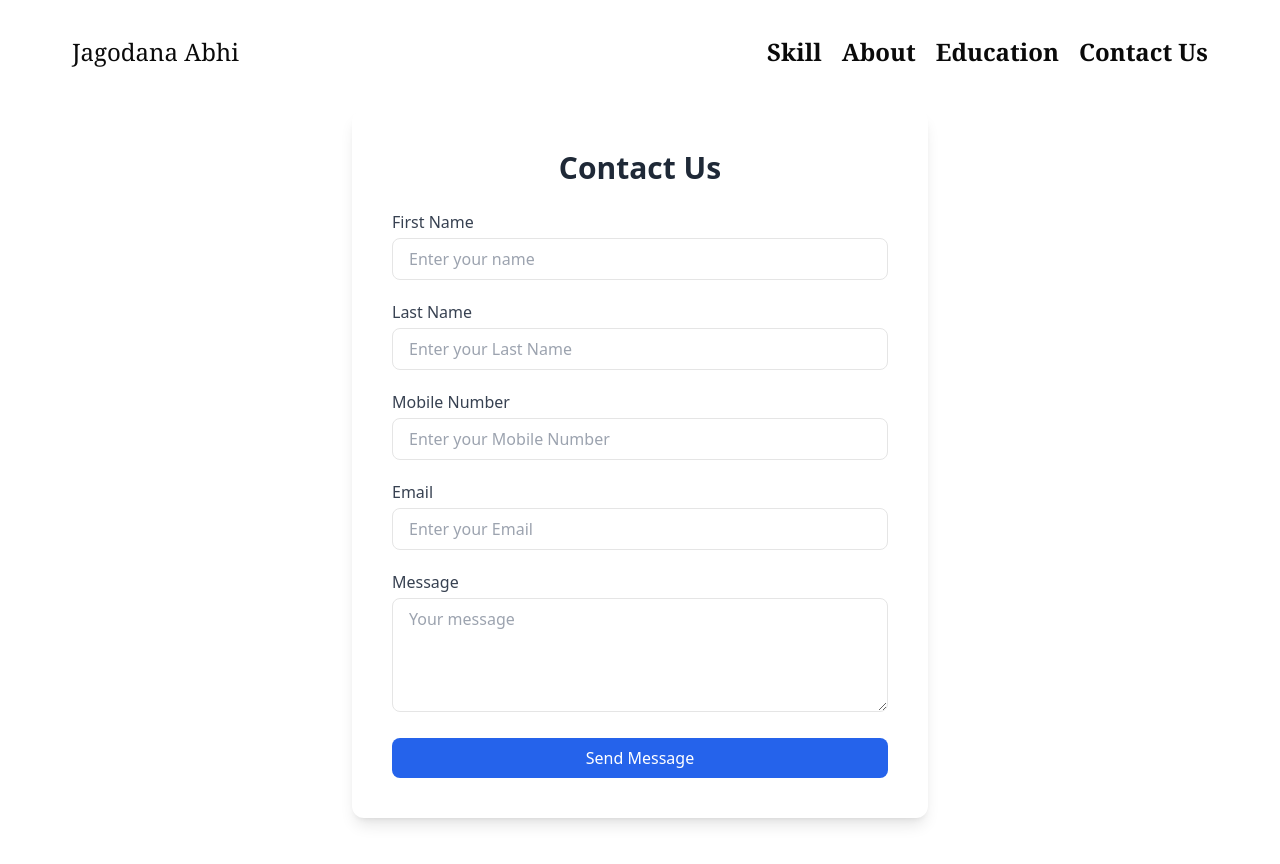
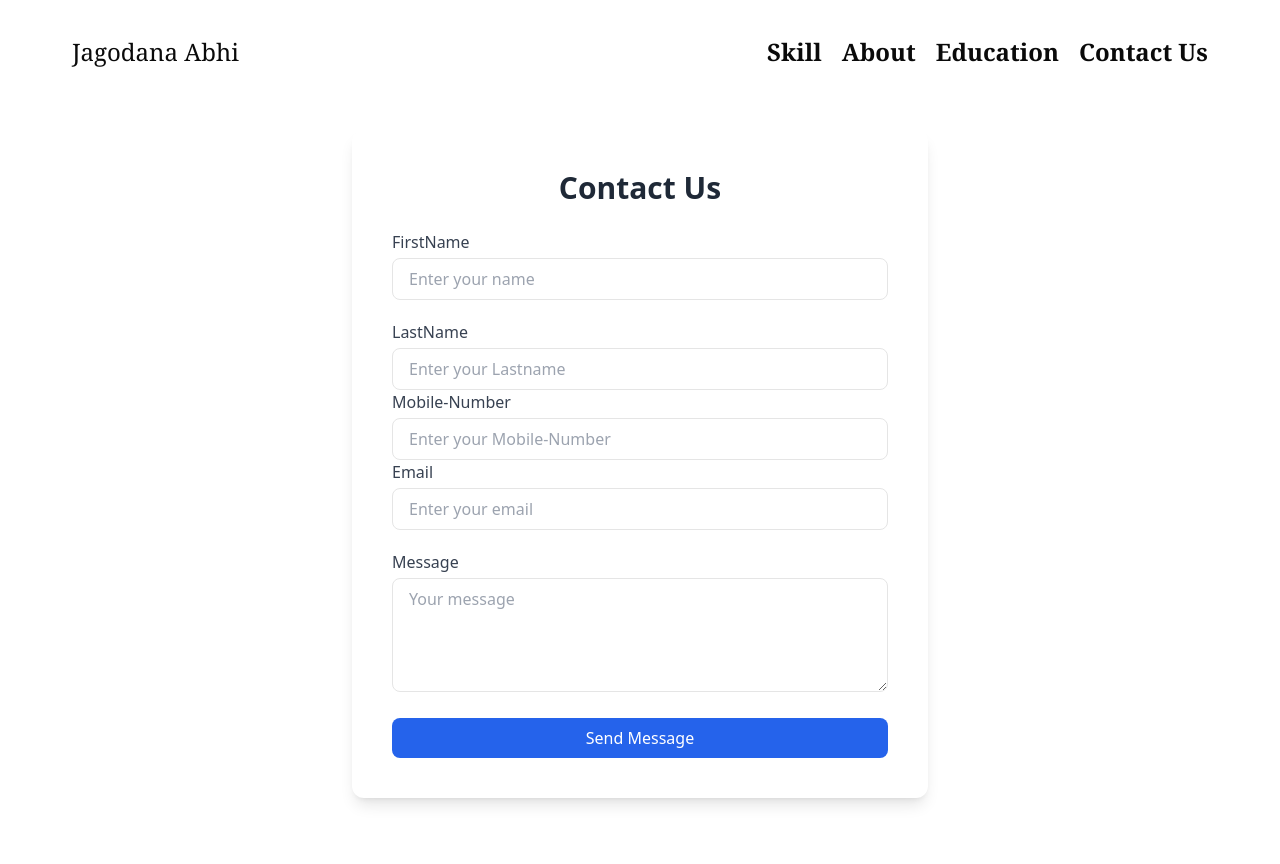
Before and after one commit to Abhayjagodana/Profile, a React (Vite) app: page /Contact in a window 1280 px wide. Built offline with nearby package versions, Linux system fonts and the light colour scheme.

Commit message:
first commit

```diff
--- a/src/Pages/Contact.tsx
+++ b/src/Pages/Contact.tsx
@@ -1,33 +1,36 @@
 import axios from 'axios';
 import { useForm } from 'react-hook-form';
+import { zodResolver } from '@hookform/resolvers/zod';
 import { z } from 'zod';
-import { zodResolver } from '@hookform/resolvers/zod';
 
-// Schema definition
-const contactSchema = z.object({
+
+const contactschema = z.object({
     firstName: z
         .string()
-        .min(3, 'First Name must be at least 3 characters')
-        .max(10, 'First Name must not exceed 10 characters')
+        .min(3, "*MinLength At least 3 ")
+        .max(10, "*MaxLength At least 10 ")
         .regex(/^[A-Za-z\s]+$/, 'Only letters are allowed'),
+
     lastName: z
         .string()
-        .min(3, 'Last Name must be at least 3 characters')
-        .max(10, 'Last Name must not exceed 10 characters')
+        .min(3, "*MinLength At least 3 ")
+        .max(10, "*MaxLength At least 10 ")
         .regex(/^[A-Za-z\s]+$/, 'Only letters are allowed'),
+
     MobileNumber: z
         .string()
         .regex(/^[6-9]\d{9}$/, 'Enter a valid 10-digit mobile number'),
+
     Email: z
         .string()
         .email('Enter a valid email address'),
+
     Message: z
         .string()
-        .min(5, 'Message must be at least 5 characters'),
+        .min(5, 'MinLength At least 5'),
 });
 
-// Infer TypeScript type from Zod
-type ContactFormData = z.infer<typeof contactSchema>;
+type formData = z.infer<typeof contactschema>
 
 function Contact() {
     const {
@@ -35,122 +38,155 @@ function Contact() {
         handleSubmit,
         reset,
         formState: { errors },
-    } = useForm<ContactFormData>({
-        resolver: zodResolver(contactSchema),
+    } = useForm<formData>({
+        resolver: zodResolver(contactschema),
         defaultValues: {
             firstName: '',
             lastName: '',
             MobileNumber: '',
             Email: '',
-            Message: '',
-        },
-    });
+            Message: ''
+        }
+    })
 
-    const onSubmit = async (data: ContactFormData) => {
+    const onSubmit = async (data: formData) => {
+
         try {
-            const response = await axios.post(`https://jsonplaceholder.typicode.com/${import.meta.env.VITE_API_URL}`, {
+            const responce = await axios.post(`https://jsonplaceholder.typicode.com/${import.meta.env.VITE_API_URL}`, {
                 firstName: data.firstName,
                 lastName: data.lastName,
                 MobileNumber: data.MobileNumber,
                 Email: data.Email,
                 Message: data.Message
             });
-            console.log(response.data);
-            alert('Message Sent Successfully');
+            console.log(responce.data)
+            alert("Message Sent Succesfully");
             reset();
-        } catch (error) {
-            console.error(error);
-            alert('Failed to send your message');
         }
-    };
-
+        catch (error) {
+            console.log(error);
+            alert("Faill Your Message");
+        }
+    }
     return (
-        <div className="min-h-screen flex items-center justify-center px-4 py-10">
+        <div>
+            <div className="min-h-screen  flex items-center justify-center px-4 py-10">
                 <div className="w-full max-w-xl bg-white shadow-lg rounded-xl p-6 sm:p-10">
                     <h2 className="text-3xl font-bold text-center mb-6 text-gray-800">Contact Us</h2>
                     <form className="space-y-5" onSubmit={handleSubmit(onSubmit)}>
-                    {/* First Name */}
                         <div>
-                        <label htmlFor="firstName" className="block mb-1 text-gray-700 font-medium">
-                            First Name
+                            <label htmlFor="name" className="block mb-1 text-gray-700 font-medium">
+                                FirstName
                             </label>
                             <input
-                            id="firstName"
+                                id="name"
                                 type="text"
                                 placeholder="Enter your name"
-                            {...register('firstName')}
+                                {...register('firstName',
+                                    // {
+                                    //     required: { value: true, message: "*please Enter Fill" },
+                                    //     maxLength: { value: 10, message: "*maxlength At least 10 " },
+                                    //     minLength: { value: 3, message: "*MinLength At least 3" },
+                                    //     pattern: { value: /^[A-Za-z\s]+$/, message: "Only letters are allowed" }
+                                    // }
+
+                                )}
                                 className="w-full px-4 py-2 border rounded-lg focus:outline-none focus:ring-2 focus:ring-blue-500"
                             />
-                        {errors.firstName && (
-                            <p className="text-red-500 text-sm flex justify-center">{errors.firstName.message}</p>
+                            {errors.firstName?.message && (
+                                <p className="text-red-500 text-sm flex justify-center">{String(errors.firstName.message)}</p>
                             )}
                         </div>
 
-                    {/* Last Name */}
                         <div>
-                        <label htmlFor="lastName" className="block mb-1 text-gray-700 font-medium">
-                            Last Name
+                            <div>
+                                <label htmlFor="name" className="block mb-1 text-gray-700 font-medium">
+                                    LastName
                                 </label>
                                 <input
-                            id="lastName"
+                                    id="name"
                                     type="text"
-                            placeholder="Enter your Last Name"
-                            {...register('lastName')}
+                                    placeholder="Enter your Lastname"
+                                    {...register('lastName',
+                                        // {
+                                        //     required: { value: true, message: "Please Enter Fill" },
+                                        //     minLength: { value: 3, message: "MinLength At Least 3" },
+                                        //     maxLength: { value: 10, message: "MaxLength At Least 10" },
+                                        //     pattern: { value: /^[A-Za-z\s]+$/, message: "Only letters are allowed" }
+                                        // }
+                                    )}
                                     className="w-full px-4 py-2 border rounded-lg focus:outline-none focus:ring-2 focus:ring-blue-500"
                                 />
-                        {errors.lastName && (
-                            <p className="text-red-500 text-sm flex justify-center">{errors.lastName.message}</p>
+                                {errors.lastName?.message && (
+                                    <p className="text-red-500 text-sm flex justify-center">{String(errors.lastName.message)}</p>
                                 )}
                             </div>
 
-                    {/* Mobile Number */}
                             <div>
-                        <label htmlFor="MobileNumber" className="block mb-1 text-gray-700 font-medium">
-                            Mobile Number
+                                <div>
+                                    <label htmlFor="name" className="block mb-1 text-gray-700 font-medium">
+                                        Mobile-Number
                                     </label>
                                     <input
-                            id="MobileNumber"
+                                        id="name"
                                         type="text"
-                            placeholder="Enter your Mobile Number"
-                            {...register('MobileNumber')}
+                                        placeholder="Enter your Mobile-Number"
+                                        {...register('MobileNumber',
+                                            // {
+                                            //     required: { value: true, message: "Please Enter Fill" },
+                                            //     pattern: { value: /^[6-9]\d{9}$/, message: "Enter a valid 10-digit mobile number" }
+                                            // }
+                                        )}
                                         className="w-full px-4 py-2 border rounded-lg focus:outline-none focus:ring-2 focus:ring-blue-500"
                                     />
-                        {errors.MobileNumber && (
-                            <p className="text-red-500 text-sm flex justify-center">{errors.MobileNumber.message}</p>
+                                    {errors.MobileNumber?.message && (
+                                        <p className="text-red-500 text-sm flex justify-center">{String(errors.MobileNumber.message)}</p>
                                     )}
                                 </div>
 
-                    {/* Email */}
                                 <div>
-                        <label htmlFor="Email" className="block mb-1 text-gray-700 font-medium">
+
+                                </div>
+                            </div>
+                            <label htmlFor="email" className="block mb-1 text-gray-700 font-medium">
                                 Email
                             </label>
                             <input
-                            id="Email"
+                                id="email"
                                 type="text"
-                            placeholder="Enter your Email"
-                            {...register('Email')}
+                                placeholder="Enter your email"
+                                {...register('Email',
+                                    // {
+                                    //     required: { value: true, message: "Please Enter Fill" },
+                                    //     pattern: { value: /^[^\s@]+@[^\s@]+\.[^\s@]+$/, message: "Enter a valid email address" }
+
+                                    // }
+                                )}
                                 className="w-full px-4 py-2 border rounded-lg focus:outline-none focus:ring-2 focus:ring-blue-500"
                             />
-                        {errors.Email && (
-                            <p className="text-red-500 text-sm flex justify-center">{errors.Email.message}</p>
+                            {errors.Email?.message && (
+                                <p className="text-red-500 text-sm flex justify-center">{String(errors.Email.message)}</p>
                             )}
                         </div>
 
-                    {/* Message */}
                         <div>
-                        <label htmlFor="Message" className="block mb-1 text-gray-700 font-medium">
+                            <label htmlFor="message" className="block mb-1 text-gray-700 font-medium">
                                 Message
                             </label>
                             <textarea
-                            id="Message"
+                                id="message"
+                                placeholder="Your message"
+                                {...register('Message',
+                                    // {
+                                    //     required: { value: true, message: "Please Enter Fill" },
+                                    //     minLength: { value: 5, message: "MinLength At Least 5" }
+                                    // }
+                                )}
                                 rows={4}
-                            placeholder="Your message"
-                            {...register('Message')}
                                 className="w-full px-4 py-2 border rounded-lg focus:outline-none focus:ring-2 focus:ring-blue-500"
                             ></textarea>
-                        {errors.Message && (
-                            <p className="text-red-500 text-sm flex justify-center">{errors.Message.message}</p>
+                            {errors.Message?.message && (
+                                <p className="text-red-500 text-sm flex justify-center">{String(errors.Message.message)}</p>
                             )}
                         </div>
 
@@ -163,7 +199,7 @@ function Contact() {
                     </form>
                 </div>
             </div>
-    );
+        </div>
+    )
 }
-
-export default Contact;
+export default Contact
```
Lines whose indentation alone changed are shown as unchanged.
